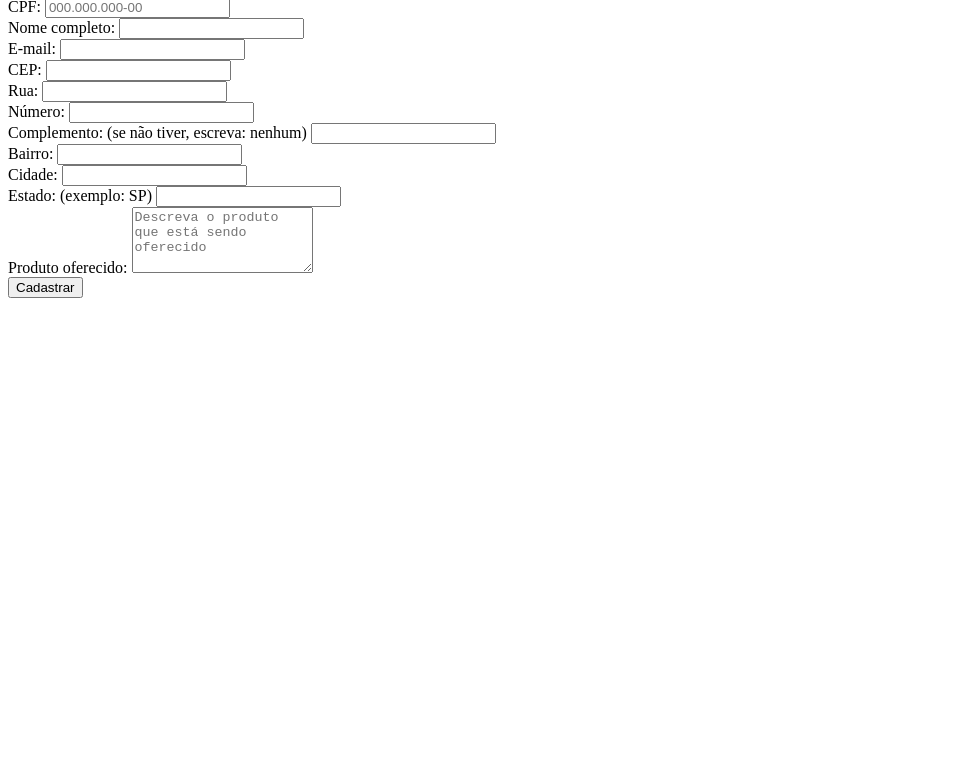
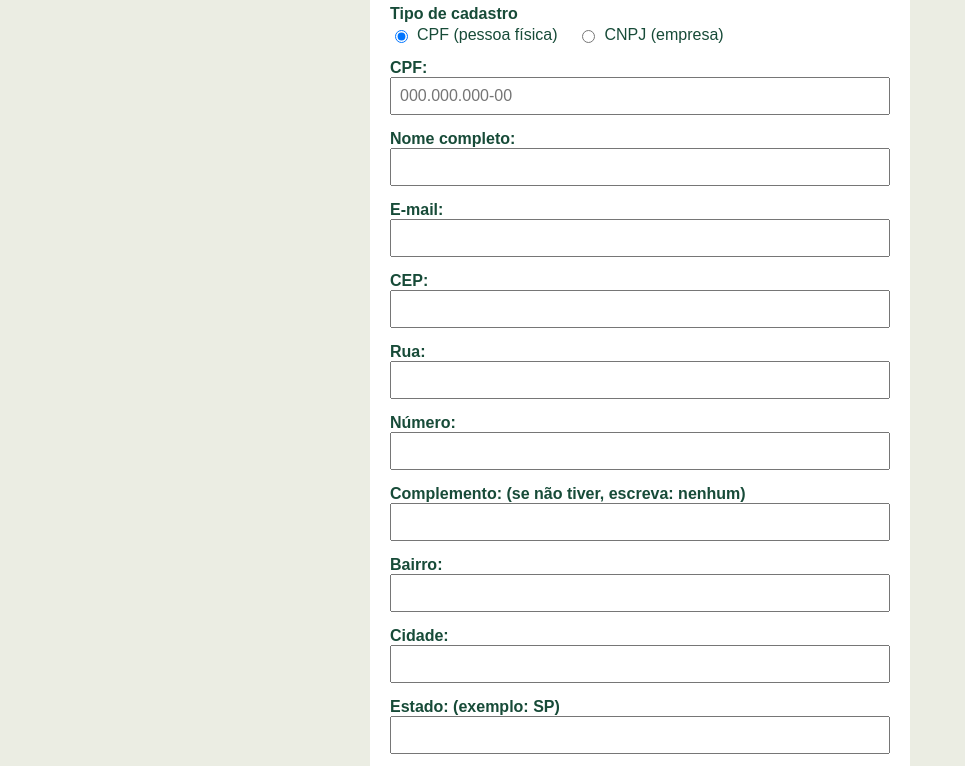
Before and after one commit to lafbr/gs_web_development, a plain HTML site: page pages/cadastro.html in a window 1280 px wide. Shown: the part 121-887 px from the top of the page, without its empty margins (0-965 px from the left). Before the commit the page ends 800 px from the top, so only its background shows below. Drawn offline with Linux system fonts and the light colour scheme; the site is published under a folder, as on GitHub Pages, so addresses that start at the root find nothing.

Commit message:
feat: correção ligação js e css formulário de cadastro

```diff
--- a/pages/cadastro.html
+++ b/pages/cadastro.html
@@ -4,7 +4,7 @@
   <meta charset="UTF-8">
   <meta name="viewport" content="width=device-width, initial-scale=1">
   <title>Formulário de Cadastro</title>
-  <link rel="stylesheet" href="/css/formulario.css">
+  <link rel="stylesheet" href="../css/formulario.css">
 </head>
 <body>
   <form>
@@ -88,6 +88,6 @@
     <p id="resultado"></p>
   </form>
 
-  <script src="/js/formulario.js"></script>
+  <script src="../js/formulario.js"></script>
 </body>
 </html>
```
